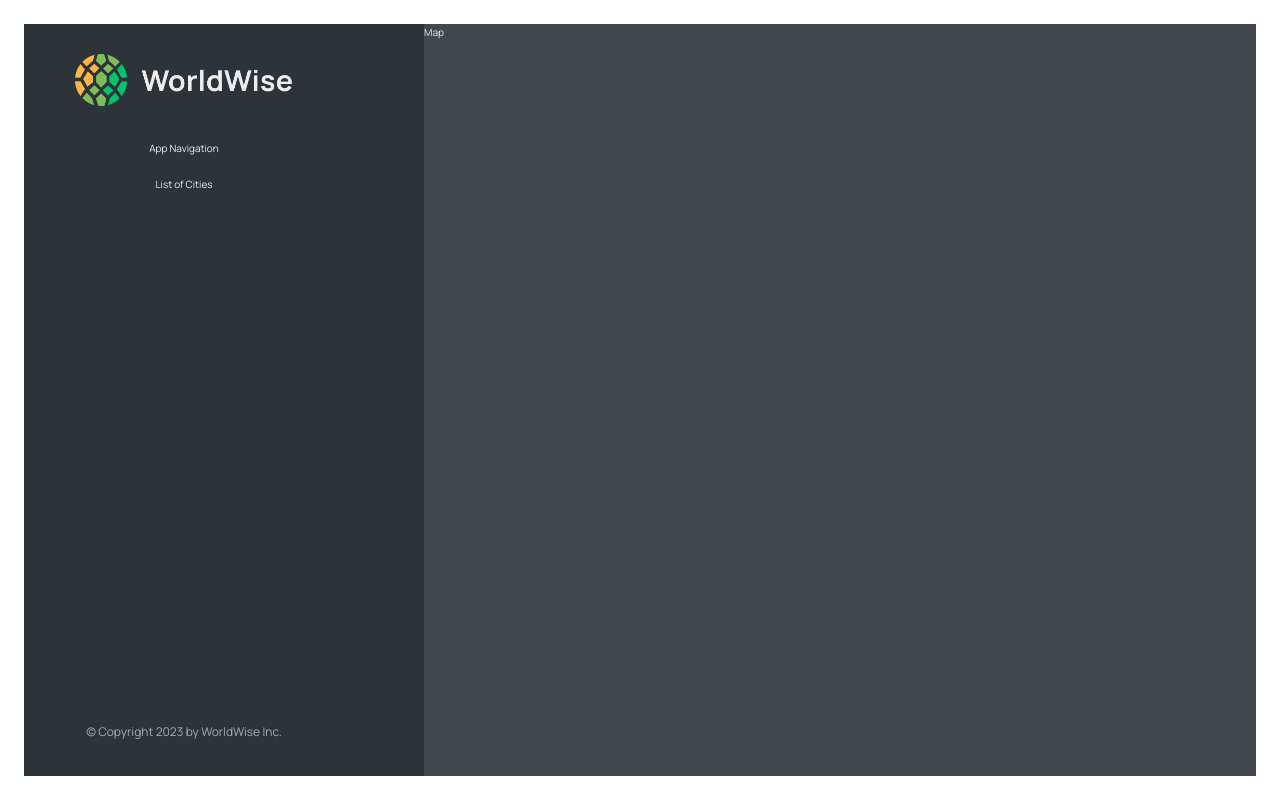
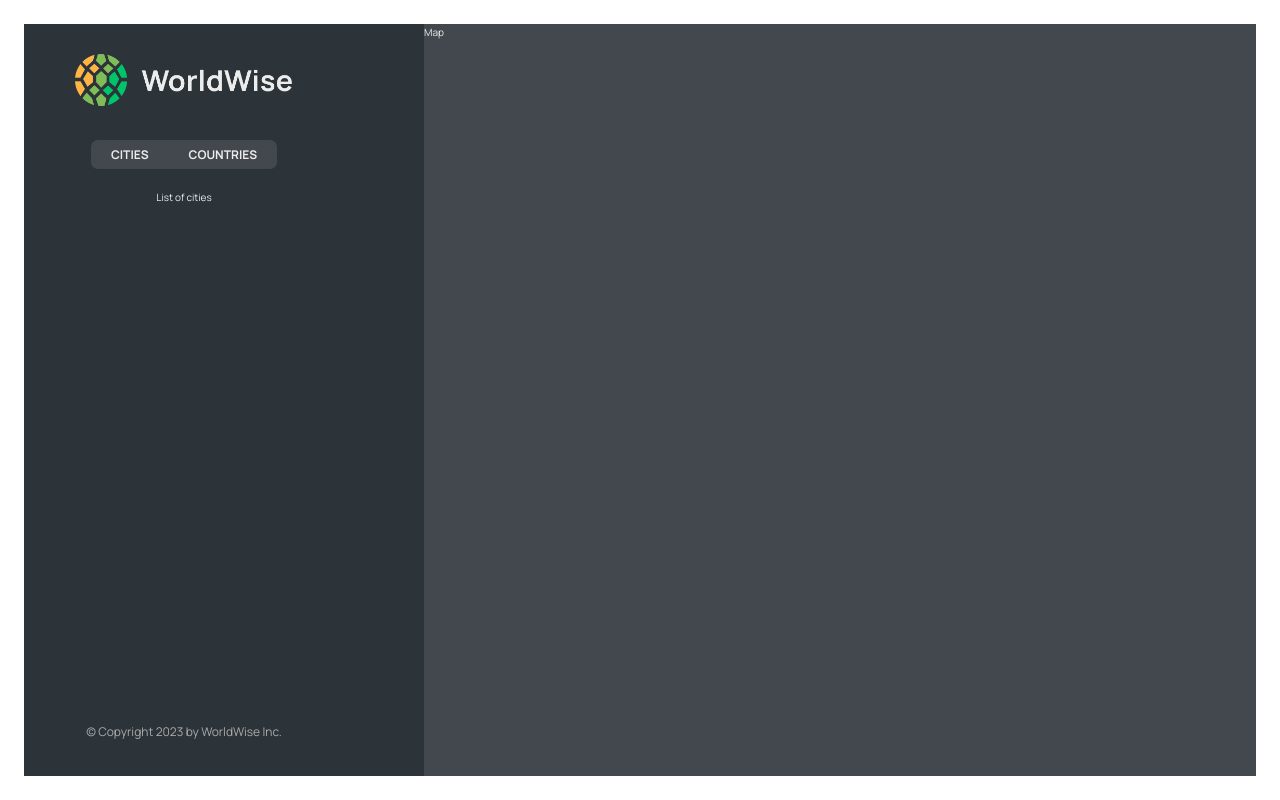
Before and after one commit to MikayelGyogchyan/worldwise, a React (Vite) app: page /app in a window 1280 px wide. Built offline with nearby package versions, Linux system fonts and the light colour scheme.

Commit message:
Nested Routes and Index Route

```diff
--- a/src/App.jsx
+++ b/src/App.jsx
@@ -10,11 +10,17 @@
   return (
       <BrowserRouter>
         <Routes>
-          <Route path="/" element={<Homepage />} />
+          <Route index element={<Homepage />} />
           <Route path="product" element={<Product />} />
           <Route path="pricing" element={<Pricing />} />
           <Route path="login" element={<Login />} />
-          <Route path="app" element={<AppLayout />} />
+          <Route path="app" element={<AppLayout />}>
+            <Route index element={<p>List of cities</p>}/>
+            <Route path='cities' element={<p>List of cities</p>}/>
+            <Route path='countries' element={<p>Countries</p>}/>
+            <Route path='form' element={<p>Form</p>}/>
+          </Route>
+
           <Route path="*" element={<PageNotFound />} />
         </Routes>
       </BrowserRouter>
--- a/src/components/AppNav.jsx
+++ b/src/components/AppNav.jsx
@@ -1,9 +1,17 @@
+import { NavLink } from 'react-router-dom'
 import styles from './AppNav.module.css'
 
 function AppNav() {
   return (
     <nav className={styles.nav}>
-      App Navigation
+      <ul>
+        <li>
+          <NavLink to = 'cities'>Cities</NavLink>
+        </li>
+        <li>
+          <NavLink to = 'Countries'>Countries</NavLink>
+        </li>
+      </ul>
     </nav>
   )
 }
--- a/src/components/Sidebar.jsx
+++ b/src/components/Sidebar.jsx
@@ -1,3 +1,4 @@
+import { Outlet } from 'react-router-dom'
 import AppNav from './AppNav'
 import Logo from './Logo'
 import styles from './Sidebar.module.css'
@@ -8,7 +9,7 @@
       <Logo/>
       <AppNav/>
 
-      <p>List of Cities</p>
+      <Outlet/>
 
       <footer className={styles.footer}>
         <p className={styles.copyright}>
```
